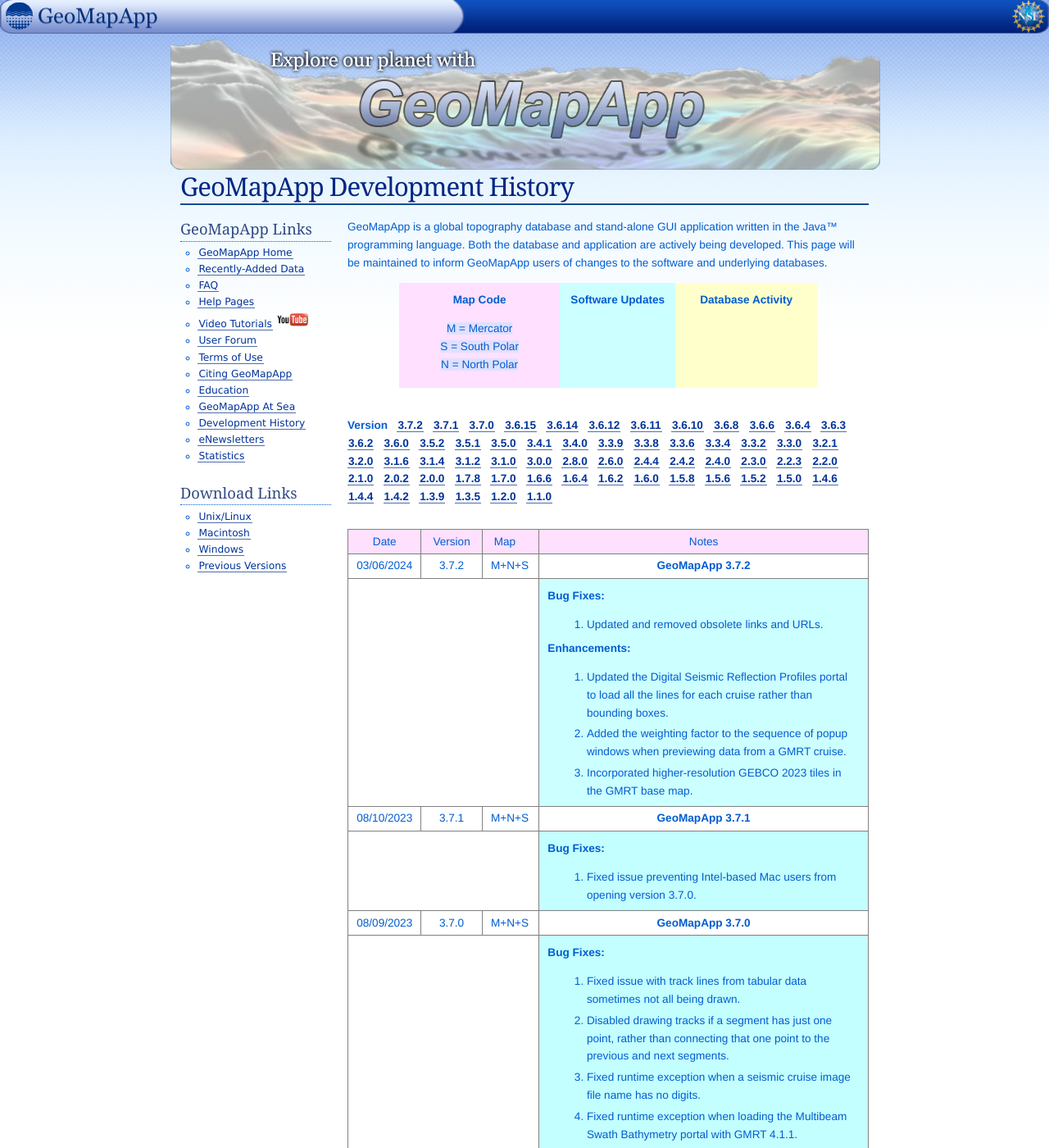
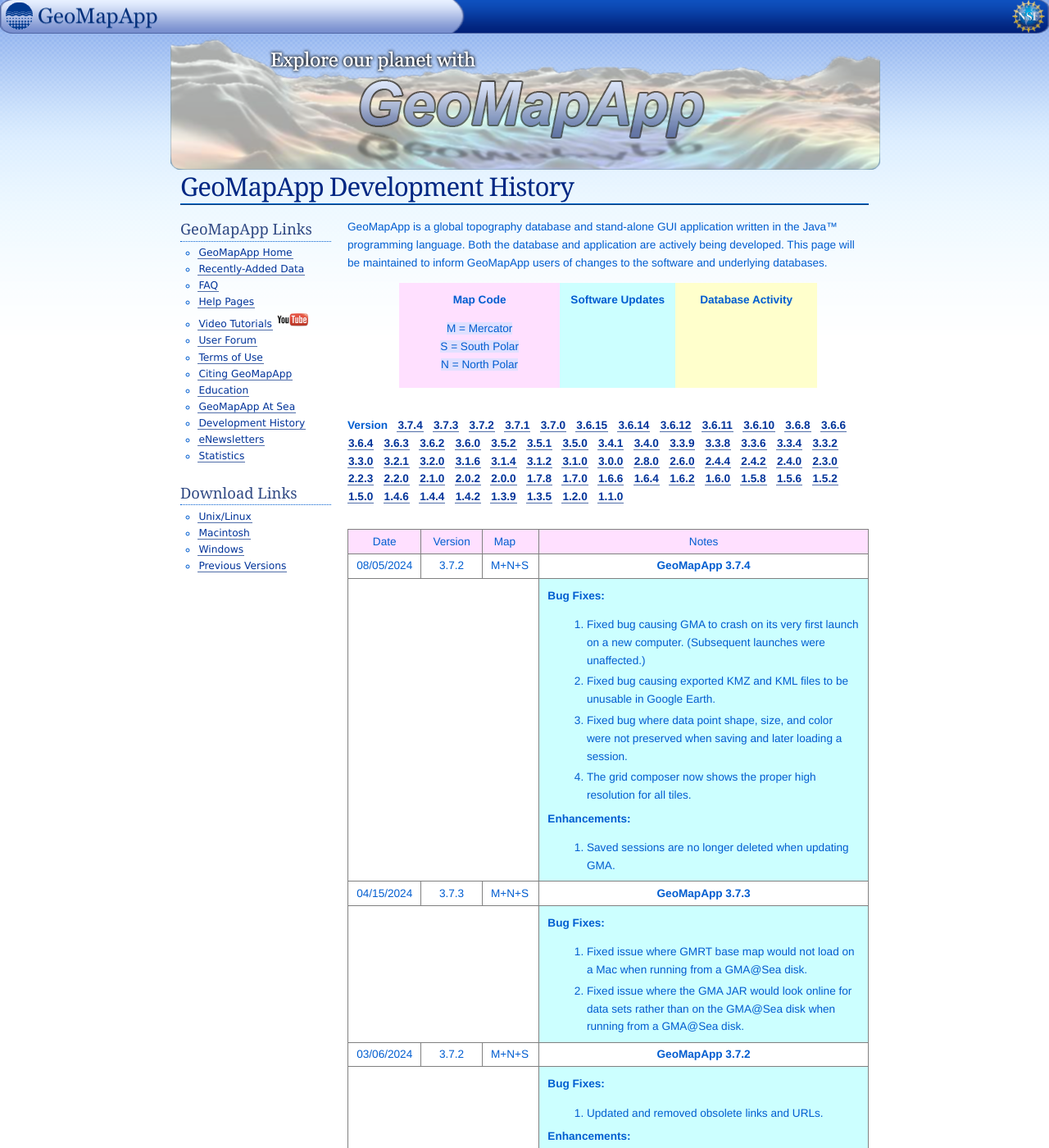
Before and after one commit to mgds/www.geomapapp.org, a Jekyll site: the page built from WhatsNew.html, in a window 1280 px wide and 1400 px high. Shown: the whole window at 82% size. Built offline with Jekyll 4.4.1, drawn with Linux system fonts in a browser that asks for light colours.

Commit message:
Updated development history page

```diff
--- a/WhatsNew.html
+++ b/WhatsNew.html
@@ -30,6 +30,8 @@
 </table>
             <br>
             <strong>Version&nbsp;&nbsp;
+	      <a href="#p374">3.7.4</a>&nbsp;&nbsp;
+	      <a href="#p373">3.7.3</a>&nbsp;&nbsp;
 	      <a href="#p372">3.7.2</a>&nbsp;&nbsp;
 	    <a href="#p371">3.7.1</a>&nbsp;&nbsp;
 	    <a href="#p370">3.7.0</a>&nbsp;&nbsp;
@@ -100,6 +102,62 @@
                   <td style="vertical-align: top; background-color: rgb(255, 224, 255);  width: 10%;">&nbsp;Map<br></td>
                   <td style="vertical-align: top; background-color: rgb(255, 224, 255); text-align: center;  width: 75%;">Notes<br></td>
                 </tr>
+<!-- 3.7.4 -->
+                <tr>
+                    <td style="vertical-align: top; background-color: rgb(255, 255, 255);">08/05/2024</td>
+                    <td style="vertical-align: top; background-color: rgb(255, 255, 255);">
+                    <div align="center">3.7.2</div>
+                    </td>
+                    <td style="vertical-align: top; background-color: rgb(255, 255, 255);">
+                    <div align="center">M+N+S<a name="p374" id="p374"></a></div>
+                    </td>
+                    <td style="vertical-align: top; background-color: rgb(255, 255, 255);">
+                    <div align="center"><strong>GeoMapApp 3.7.4</strong></div>
+                    </td>
+                </tr>
+                <tr>
+                    <td style="vertical-align: top; background-color: rgb(255, 255, 255);" colspan=3></td>
+                    <td style="vertical-align: top; background-color: rgb(195, 255, 255));">
+                    <p><strong>Bug Fixes:</strong></p>
+                    <ol style="list-style-type: decimal;">
+                      <li>Fixed bug causing GMA to crash on its very first launch on a new computer. (Subsequent launches were unaffected.)</li>
+		      <li>Fixed bug causing exported KMZ and KML files to be unusable in Google Earth.</li>
+		      <li>Fixed bug where data point shape, size, and color were not preserved when saving and later loading a session.</li>
+		      <li>The grid composer now shows the proper high resolution for all tiles.</li>
+                    </ol>
+                    <p><strong>Enhancements:</strong></p>
+                    <ol style="list-style-type: decimal;">
+		      <li>Saved sessions are no longer deleted when updating GMA.</li>
+                    </ol>
+                    </td>
+</tr>
+<!-- 3.7.3 -->
+                <tr>
+                    <td style="vertical-align: top; background-color: rgb(255, 255, 255);">04/15/2024</td>
+                    <td style="vertical-align: top; background-color: rgb(255, 255, 255);">
+                    <div align="center">3.7.3</div>
+                    </td>
+                    <td style="vertical-align: top; background-color: rgb(255, 255, 255);">
+                    <div align="center">M+N+S<a name="p373" id="p373"></a></div>
+                    </td>
+                    <td style="vertical-align: top; background-color: rgb(255, 255, 255);">
+                    <div align="center"><strong>GeoMapApp 3.7.3</strong></div>
+                    </td>
+                </tr>
+                <tr>
+                    <td style="vertical-align: top; background-color: rgb(255, 255, 255);" colspan=3></td>
+                    <td style="vertical-align: top; background-color: rgb(195, 255, 255));">
+                    <p><strong>Bug Fixes:</strong></p>
+                    <ol style="list-style-type: decimal;">
+                      <li>Fixed issue where GMRT base map would not load on a Mac when running from a GMA@Sea disk.</li>
+		      <li>Fixed issue where the GMA JAR would look online for data sets rather than on the GMA@Sea disk when running from a GMA@Sea disk.</li>
+                    </ol>
+<!--
+                    <p><strong>Enhancements:</strong></p>
+                    <ol style="list-style-type: decimal;">
+                    </ol>-->
+                    </td>
+                </tr>
 <!-- 3.7.2 -->
                 <tr>
                     <td style="vertical-align: top; background-color: rgb(255, 255, 255);">03/06/2024</td>
@@ -127,7 +185,6 @@
                         <li>Added the weighting factor to the sequence of popup windows when previewing data from a GMRT cruise.</li>
                         <li>Incorporated higher-resolution GEBCO 2023 tiles in the GMRT base map.</li>
                     </ol>
-                    </td>
                     </td>
                 </tr>
 
```
